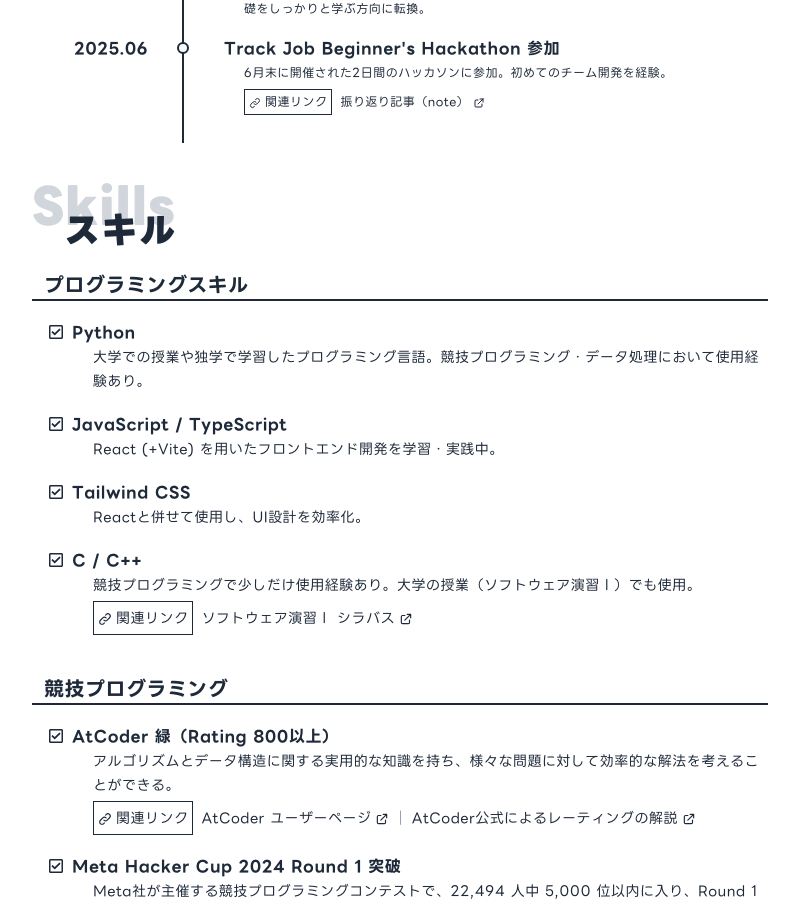
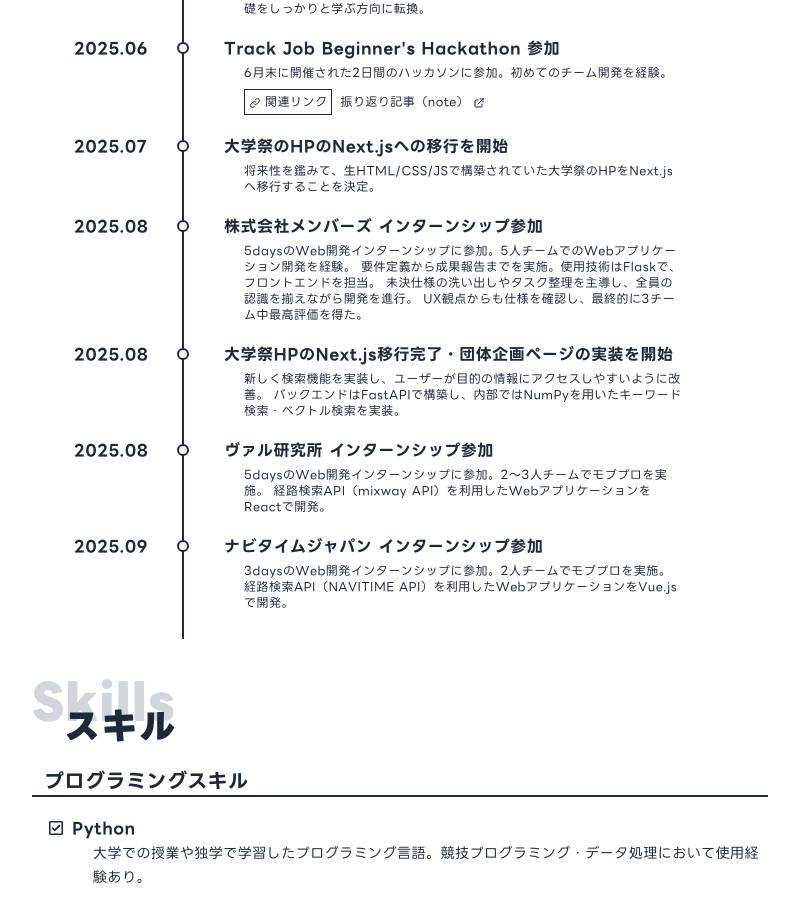
Before and after one commit to ktsn-ud/portfolio, a Next.js app: page / in a window 1280 px wide. Shown: the part 1941-2847 px from the top of the page, without its empty margins (390-1189 px from the left). Built offline with nearby package versions, Linux system fonts and the light colour scheme.

Commit message:
update: 経歴を更新

```diff
--- a/src/components/sections/History.tsx
+++ b/src/components/sections/History.tsx
@@ -134,6 +134,52 @@ export const History = React.memo(function History({
                 url: 'https://note.com/ktsn_ud/n/n9a8add9bd397',
             },
         },
+        {
+            date: '2025.07',
+            title: '大学祭のHPのNext.jsへの移行を開始',
+            description: `
+            将来性を鑑みて、生HTML/CSS/JSで構築されていた大学祭のHPをNext.jsへ移行することを決定。
+            `,
+            link: null,
+        },
+        {
+            date: '2025.08',
+            title: '株式会社メンバーズ インターンシップ参加',
+            description: `
+            5daysのWeb開発インターンシップに参加。5人チームでのWebアプリケーション開発を経験。
+            要件定義から成果報告までを実施。使用技術はFlaskで、フロントエンドを担当。
+            未決仕様の洗い出しやタスク整理を主導し、全員の認識を揃えながら開発を進行。
+            UX観点からも仕様を確認し、最終的に3チーム中最高評価を得た。
+            `,
+            link: null,
+        },
+        {
+            date: '2025.08',
+            title: '大学祭HPのNext.js移行完了・団体企画ページの実装を開始',
+            description: `
+            新しく検索機能を実装し、ユーザーが目的の情報にアクセスしやすいように改善。
+            バックエンドはFastAPIで構築し、内部ではNumPyを用いたキーワード検索・ベクトル検索を実装。
+            `,
+            link: null,
+        },
+        {
+            date: '2025.08',
+            title: 'ヴァル研究所 インターンシップ参加',
+            description: `
+            5daysのWeb開発インターンシップに参加。2〜3人チームでモブプロを実施。
+            経路検索API（mixway API）を利用したWebアプリケーションをReactで開発。
+            `,
+            link: null,
+        },
+        {
+            date: '2025.09',
+            title: 'ナビタイムジャパン インターンシップ参加',
+            description: `
+            3daysのWeb開発インターンシップに参加。2人チームでモブプロを実施。
+            経路検索API（NAVITIME API）を利用したWebアプリケーションをVue.jsで開発。
+            `,
+            link: null,
+        },
     ];
 
     const items = history.map((item, index) => {
```
